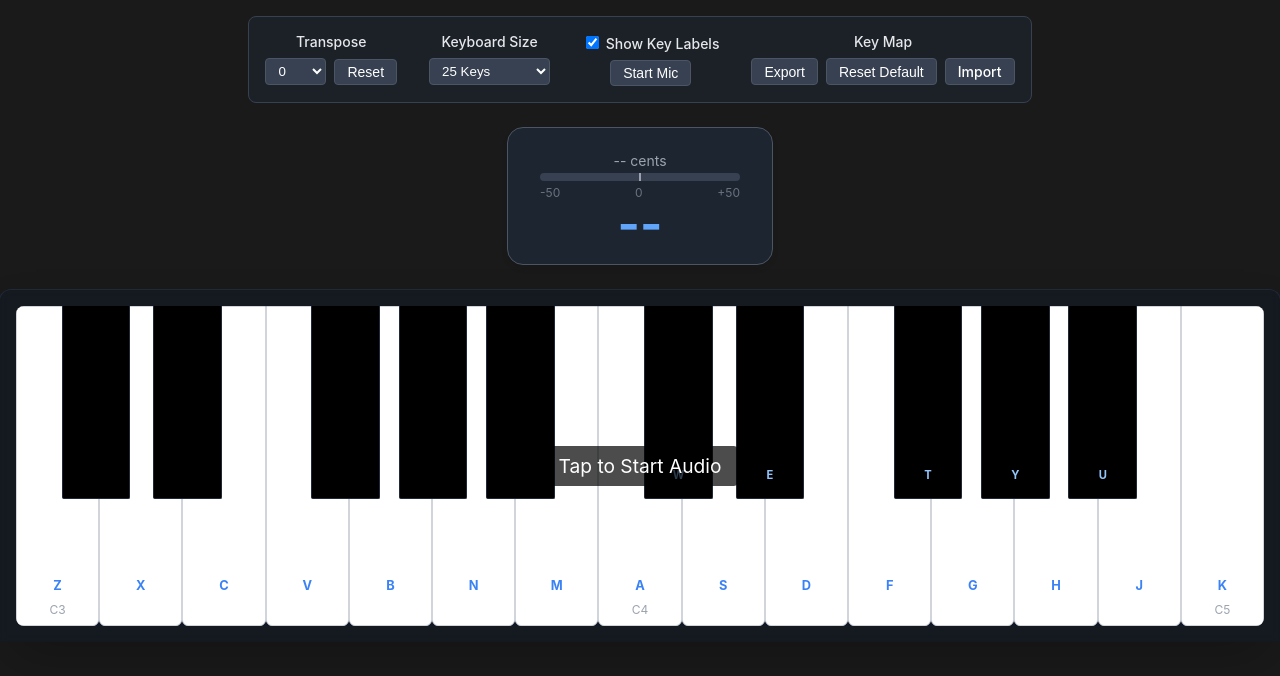
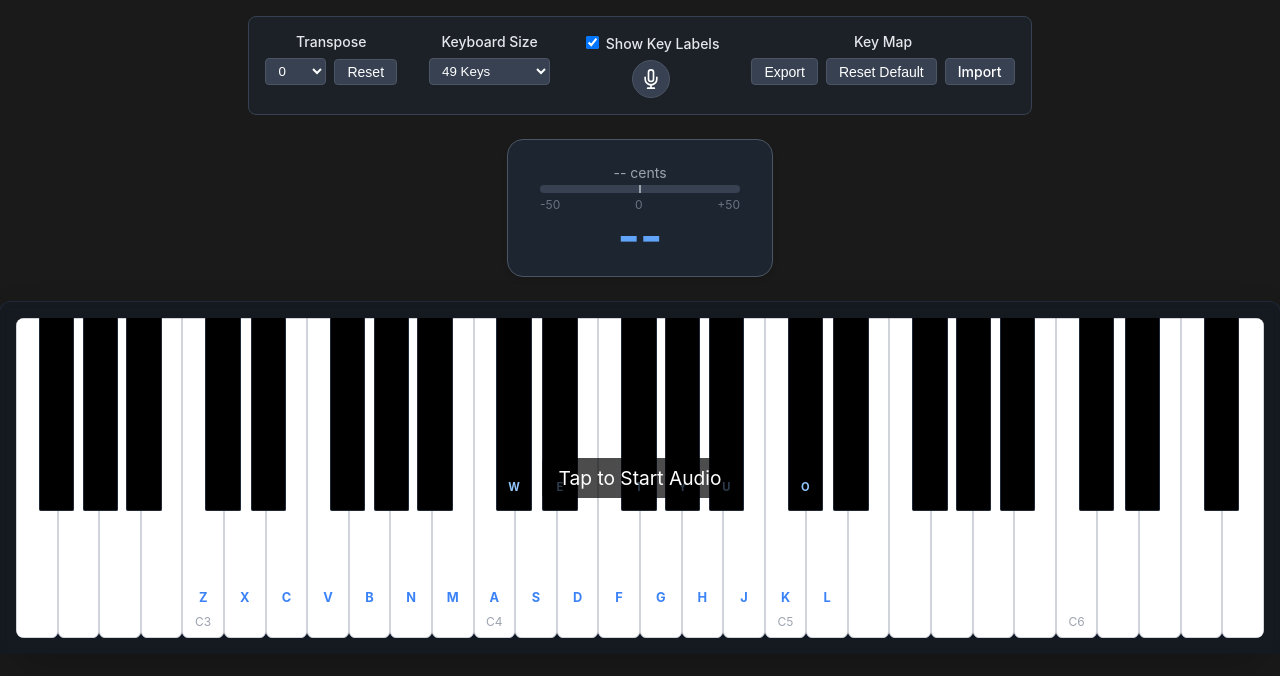
Before and after one commit to akeit0/pitch-monitor-piano-app, a SvelteKit app in the folder apps/web/: page / in a window 1280 px wide. Shown: the top 676 px of the page. Built offline with nearby package versions, Linux system fonts and the light colour scheme.

Commit message:
improve: use mic icon

```diff
--- a/apps/web/src/routes/+page.svelte
+++ b/apps/web/src/routes/+page.svelte
@@ -11,9 +11,9 @@
     let showLabels = $state(true);
     let transpose = $state(0);
 
-    let rangeStart = $state(48); // C3
-    let rangeEnd = $state(72); // C5
-    let selectedPreset = $state("25");
+    let rangeStart = $state(41); // F2
+    let rangeEnd = $state(91); // F6
+    let selectedPreset = $state("49");
 
     // Microphone & Pitch
     let micEnabled = $state(false);
@@ -73,7 +73,8 @@
     const presets = {
         "88": { start: 21, end: 108, name: "88 Keys (A0 - C8)" },
         "61": { start: 36, end: 96, name: "61 Keys (C2 - C7)" },
-        "49": { start: 41, end: 91, name: "49 Keys (F2 - F6)" },
+        "49": { start: 41, end: 89, name: "49 Keys (F2 - F6)" },
+        "41": { start: 41, end: 80, name: "41 Keys (F2 - A5)" },
         "25": { start: 48, end: 72, name: "25 Keys (C3 - C5)" },
     };
 
@@ -246,6 +247,7 @@
                 <option value="88">88 Keys (Full)</option>
                 <option value="61">61 Keys</option>
                 <option value="49">49 Keys</option>
+                <option value="41">41 Keys</option>
                 <option value="25">25 Keys</option>
                 <option value="custom">Custom</option>
             </select>
@@ -277,8 +279,46 @@
                 class="mic-btn"
                 class:active={micEnabled}
                 onclick={toggleMic}
+                title={micEnabled ? "Stop Microphone" : "Start Microphone"}
+                aria-label={micEnabled ? "Stop Microphone" : "Start Microphone"}
             >
-                {micEnabled ? "Stop Mic" : "Start Mic"}
+                <svg
+                    xmlns="http://www.w3.org/2000/svg"
+                    width="20"
+                    height="20"
+                    viewBox="0 0 24 24"
+                    fill="none"
+                    stroke="currentColor"
+                    stroke-width="2"
+                    stroke-linecap="round"
+                    stroke-linejoin="round"
+                >
+                    {#if micEnabled}
+                        <!-- Mic Off / Recording / Active Style -->
+                        <path
+                            d="M12 1a3 3 0 0 0-3 3v8a3 3 0 0 0 6 0V4a3 3 0 0 0-3-3z"
+                        />
+                        <path d="M19 10v2a7 7 0 0 1-14 0v-2" />
+                        <line x1="12" y1="19" x2="12" y2="23" />
+                        <line x1="8" y1="23" x2="16" y2="23" />
+                    {:else}
+                        <!-- Mic On / Inactive Style -->
+                        <path
+                            d="M12 1a3 3 0 0 0-3 3v8a3 3 0 0 0 6 0V4a3 3 0 0 0-3-3z"
+                        />
+                        <path d="M19 10v2a7 7 0 0 1-14 0v-2" />
+                        <line x1="12" y1="19" x2="12" y2="23" />
+                        <line x1="8" y1="23" x2="16" y2="23" />
+                        <line
+                            x1="1"
+                            y1="1"
+                            x2="23"
+                            y2="23"
+                            stroke="transparent"
+                        />
+                        <!-- Just use standard mic for inactive, maybe 'slash' for consistency if desired, but user said 'mic icon' -->
+                    {/if}
+                </svg>
             </button>
         </div>
 
@@ -429,6 +469,35 @@
         background-color: #4b5563;
     }
 
+    .mic-btn {
+        padding: 0.5rem;
+        border-radius: 50%; /* Circle */
+        display: flex;
+        justify-content: center;
+        align-items: center;
+        line-height: 0;
+    }
+    .mic-btn.active {
+        background-color: #ef4444; /* Red for recording */
+        border-color: #dc2626;
+        animation: pulse 1.5s infinite;
+    }
+    .mic-btn.active:hover {
+        background-color: #dc2626;
+    }
+
+    @keyframes pulse {
+        0% {
+            box-shadow: 0 0 0 0 rgba(239, 68, 68, 0.7);
+        }
+        70% {
+            box-shadow: 0 0 0 6px rgba(239, 68, 68, 0);
+        }
+        100% {
+            box-shadow: 0 0 0 0 rgba(239, 68, 68, 0);
+        }
+    }
+
     .piano-wrapper {
         width: 100%;
         background-color: rgba(17, 24, 39, 0.5);
```
